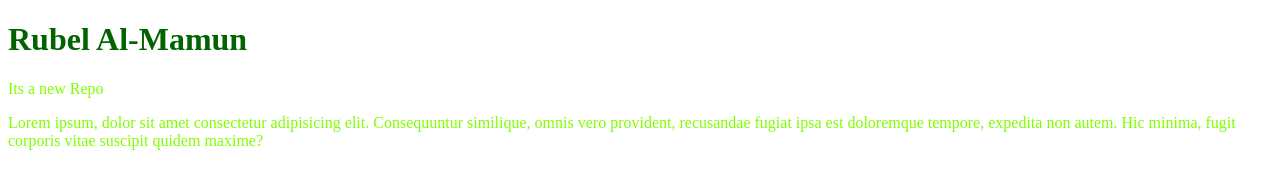
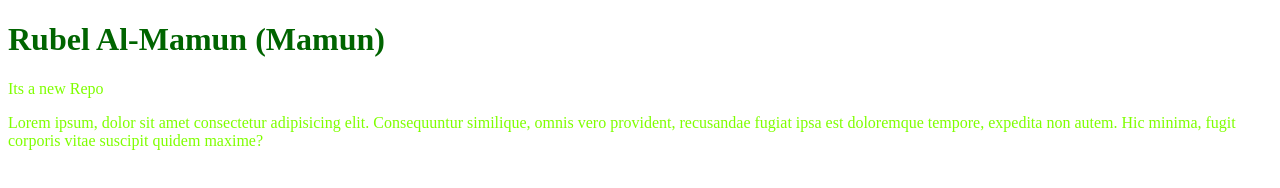
Before and after one commit to rubelalmamun/newRepo, a plain HTML site: page newRepo/index.html in a window 1280 px wide. Drawn offline with Linux system fonts and the light colour scheme.

Commit message:
add mamun

```diff
--- a/newRepo/index.html
+++ b/newRepo/index.html
@@ -7,7 +7,7 @@
     <link rel="stylesheet" href="style.css">
 </head>
 <body>
-    <h1>Rubel Al-Mamun</h1>
+    <h1>Rubel Al-Mamun (Mamun)</h1>
     <p>Its a new Repo</p>
     <p>Lorem ipsum, dolor sit amet consectetur adipisicing elit. Consequuntur similique, omnis vero provident, recusandae fugiat ipsa est doloremque tempore, expedita non autem. Hic minima, fugit corporis vitae suscipit quidem maxime?</p>
 </body>
```
